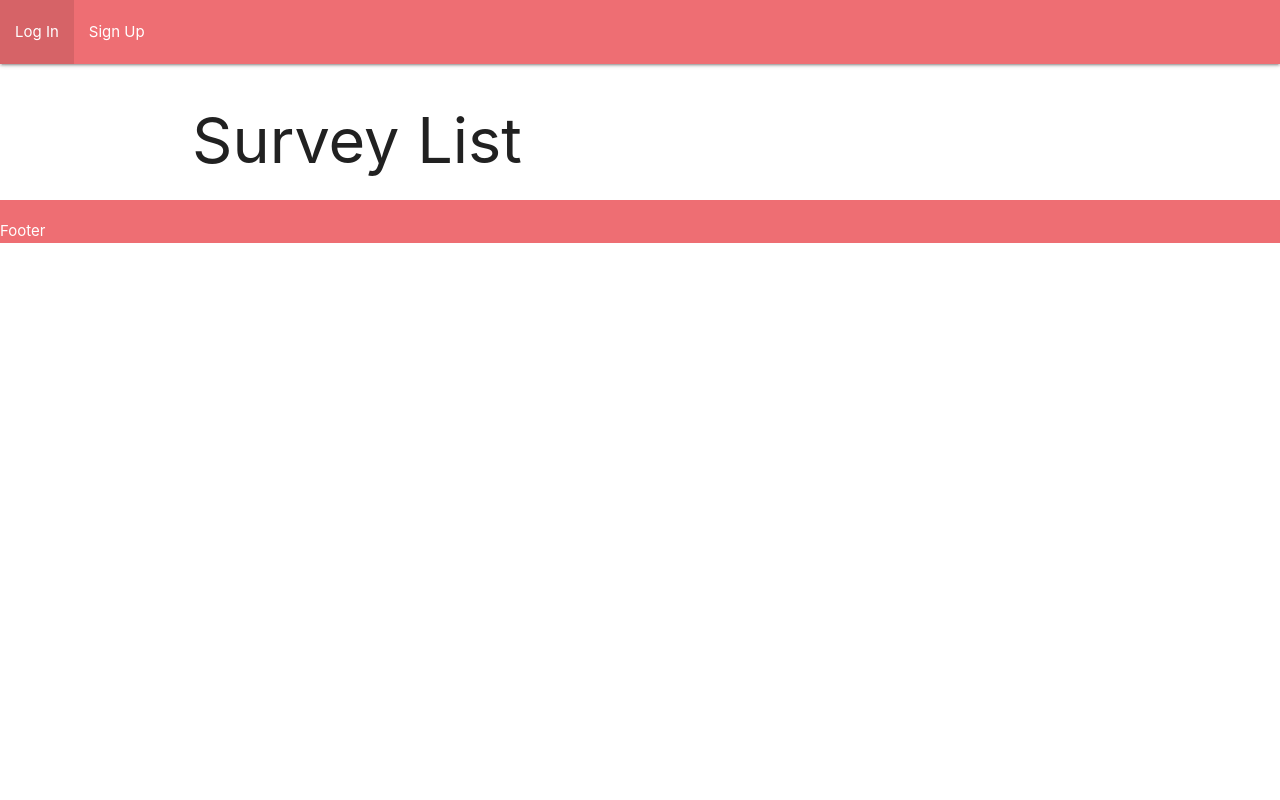
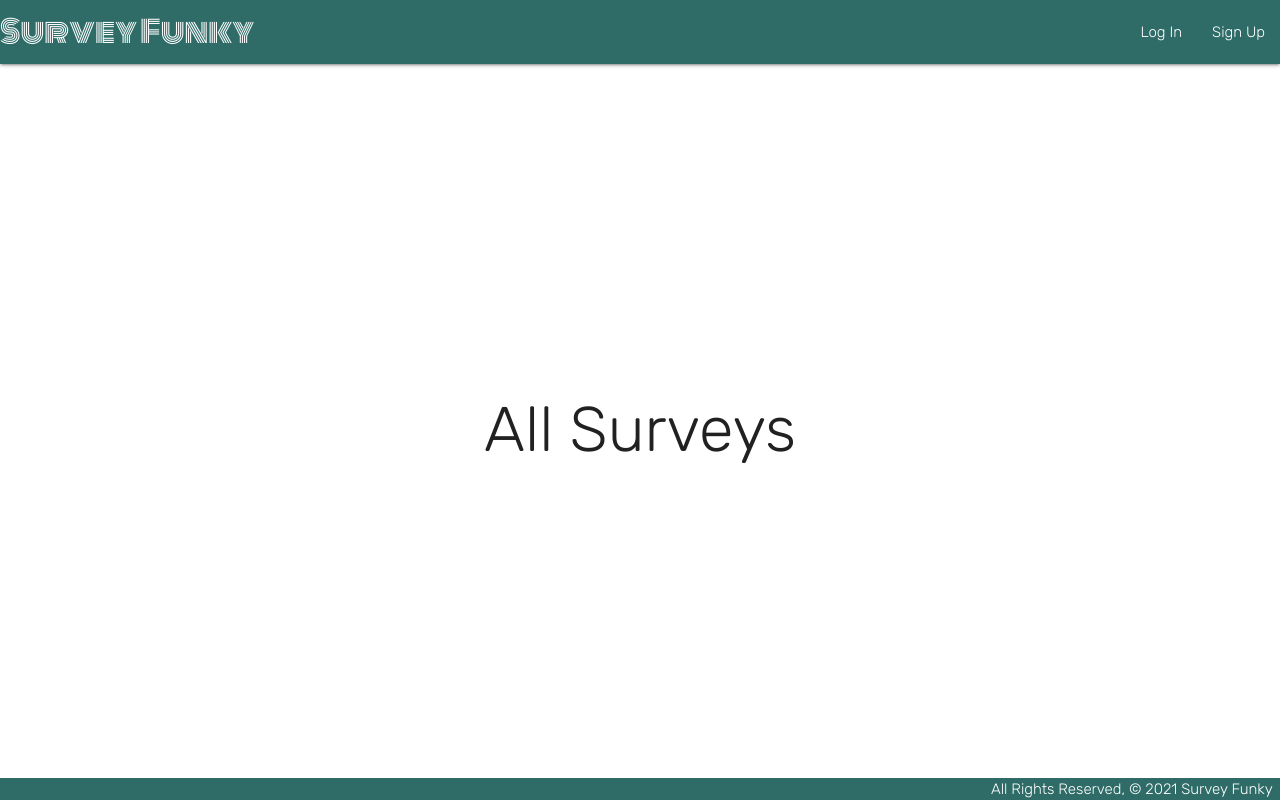
Before and after one commit to saifao/django-survey, a Django app: page /surveys/ in a window 1280 px wide. Run offline with Django 4.2, Linux system fonts and the light colour scheme; data that the repository does not hold is empty.

Commit message:
bad attempt at styling

```diff
--- a/main_app/models.py
+++ b/main_app/models.py
@@ -6,6 +6,7 @@ from django.urls import reverse
 class Survey(models.Model):
     name = models.CharField(max_length=100)
     owner = models.ForeignKey(User, on_delete=models.CASCADE, related_name='user_owner')
+    description = models.CharField(max_length=255)
     users_taken = models.ManyToManyField(User, related_name='user_taken')
 
     def __str__(self):
--- a/main_app/static/css/style.css
+++ b/main_app/static/css/style.css
@@ -0,0 +1,48 @@
+* {
+    font-family: 'Rubik', sans-serif;
+}
+
+nav {
+    background-color: #2f6c68;
+}
+
+.container {
+    width: 100%;
+}
+
+.featured-survey {
+    background-image: url("https://i.imgur.com/s4WF1Vu.jpg") !important;
+    color: white;
+    font-weight: bolder;
+    background-size: cover;
+    height: 90vh;
+    width: 100%;
+}
+
+#logo {
+    font-family: 'Monoton', cursive;
+    font-size: 30px;
+}
+
+body {
+    display: flex;
+    min-height: 100vh;
+    flex-direction: column;
+}
+
+main {
+    flex: 1 0 auto;
+}
+
+.container {
+    display: flex;
+    flex-direction: column;
+    justify-content: center;
+    align-items: center;
+}
+
+footer.page-footer {
+    padding-top: 0;
+    text-align: right;
+    background-color: #2f6c68;
+}
--- a/main_app/templates/base.html
+++ b/main_app/templates/base.html
@@ -9,6 +9,10 @@
     <meta name="viewport" content="width=device-width, initial-scale=1.0">
     <title>Survey</title>
     <link rel="stylesheet" href="https://cdnjs.cloudflare.com/ajax/libs/materialize/1.0.0/css/materialize.min.css">
+    <link rel="preconnect" href="https://fonts.googleapis.com">
+    <link rel="preconnect" href="https://fonts.gstatic.com" crossorigin>
+    <link href="https://fonts.googleapis.com/css2?family=Monoton&display=swap" rel="stylesheet">
+    <link href="https://fonts.googleapis.com/css2?family=Rubik:wght@300&display=swap" rel="stylesheet">
     <link rel="stylesheet" type="text/css" href="{% static 'css/style.css' %}">
     <script src="https://cdnjs.cloudflare.com/ajax/libs/materialize/1.0.0/js/materialize.min.js"></script>
 </head>
@@ -17,20 +21,18 @@
     <header class="navbar-fixed">
         <div class="nav-wrapper">
             <nav>
-                <ul class="primary-nav">
+                <a href="{% url 'index' %}" class="brand-logo" id="logo">Survey Funky</a>
+                <ul class="right hide-on-med-and-down">
                     {% if user.is_authenticated %}
-                    <li><a href="{% url 'index' %}">Survey Funky</a></li>
-                    <li><a href="{% url 'index' %}">Explore</a></li>
-                    <li><a href="{% url 'create' %}">Create Survey</a></li>
-                    <li><a href="{% url 'dashboard'%}">Dashboard</a></li>
-                    <li><a href="{% url 'logout' %}">Logout</a></li>
+                        <li class="tab"><a href="{% url 'index' %}">Explore</a></li>
+                        <li class="tab"><a href="{% url 'create' %}">Create Survey</a></li>
+                        <li><a href="{% url 'dashboard'%}">Dashboard</a></li>
+                        <li><a href="{% url 'logout' %}">Logout</a></li>
+                    {% else %}
+                        <li><a href="{% url 'login' %}">Log In</a></li>
+                        <li><a href="{% url 'signup' %}">Sign Up</a></li>
+                    {% endif %}
                 </ul>
-                {% else %}
-                <ul class="login-nav">
-                    <li><a href="{% url 'login' %}">Log In</a></li>
-                    <li><a href="{% url 'signup' %}">Sign Up</a></li>
-                </ul>
-                {% endif %}
             </nav>
         </div>
     </header>
@@ -40,7 +42,7 @@
         {% endblock %}
     </main>
     <footer class="page-footer">
-        <div>Footer</div>
+        <div class="right">All Rights Reserved, &copy; 2021 Survey Funky &nbsp;</div>
     </footer>
 </body>
 
--- a/main_app/templates/surveys/index.html
+++ b/main_app/templates/surveys/index.html
@@ -1,16 +1,27 @@
 {% extends 'base.html' %}
 {% block content %}
 
-<h1>Survey List</h1>
+<h1>All Surveys</h1>
 
 {% for survey in surveys %}
-<div class="card">
-  <a href="{% url 'detail' survey.id %}">
-        <div class="card-content">
+<div class="row">
+    <div class="col s12 m6">
+      <div class="card blue-grey darken-1">
+        <div class="card-content white-text">
           <span class="card-title">{{ survey.name }}</span>
+          <p>{{ survey.description }}</p>
         </div>
-    </a>
-</div>
-{% endfor %}
+        <div class="card-action">
+            <a href="{% url 'detail' survey.id %}">View Details</a>
+            {% if survey.taken %}
+                <p>Taken</p>
+            {% else %}
+                <a href="{% url 'survey_answer' survey.id %}">Take Survey</a>
+            {% endif %}
+        </div>
+      </div>
+    </div>
+  </div>
+  {% endfor %}
 
 {% endblock %}
--- a/main_app/views.py
+++ b/main_app/views.py
@@ -28,6 +28,11 @@ def home(request):
 
 def surveys_index(request):
   surveys = Survey.objects.all()
+  for survey in surveys:
+    if survey.users_taken.filter(id=request.user.id).exists():
+      survey.taken = True
+    else:
+      survey.taken = False
   return render(request, 'surveys/index.html', {'surveys' : surveys})
 
 class surveys_create(CreateView):
```
Also changed, not shown: main_app/templates/surveys/answer.html (+22 -14 lines), main_app/migrations/0005_survey_description.py (added).
